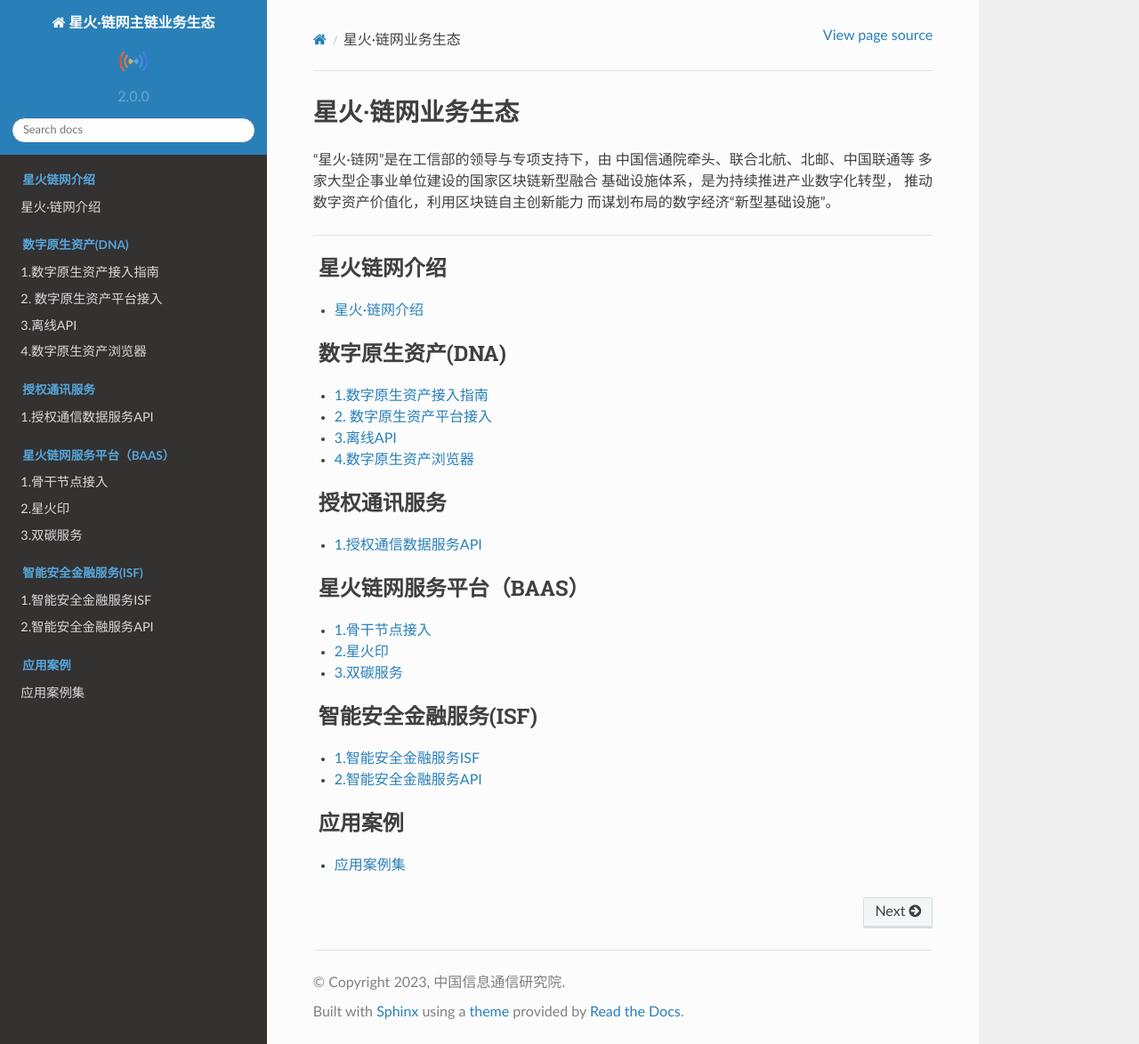
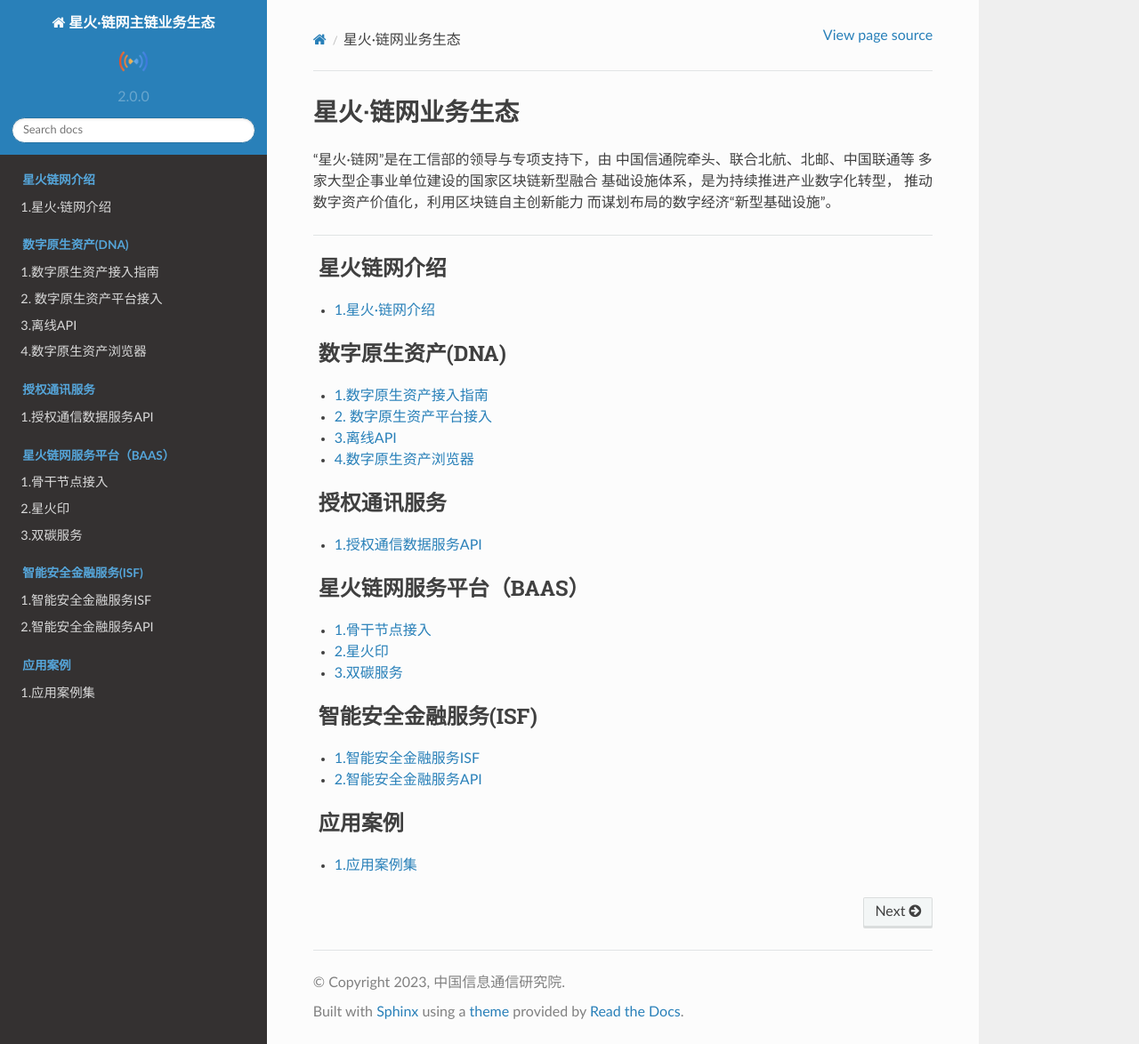
Before and after one commit to caict-4iot-dev/bif-apps-doc, a Sphinx documentation site: the page built from docs/source/index.rst, in a window 1280 px wide and 1174 px high. Shown: the whole window at 89% size. Built offline with Sphinx 7.4.7 and the Read the Docs theme 2.0.0, drawn with Linux system fonts in a browser that asks for light colours.

Commit message:
add bif-apps-doc

```diff
--- a/docs/source/community/应用案例集.md
+++ b/docs/source/community/应用案例集.md
@@ -1,3 +1,3 @@
-# 应用案例集
+# 1.应用案例集
 
 待开放
--- a/docs/source/星火链网介绍.md
+++ b/docs/source/星火链网介绍.md
@@ -1,4 +1,4 @@
-# 星火·链网介绍
+# 1.星火·链网介绍
 
 ## 1.1.背景
 
```
